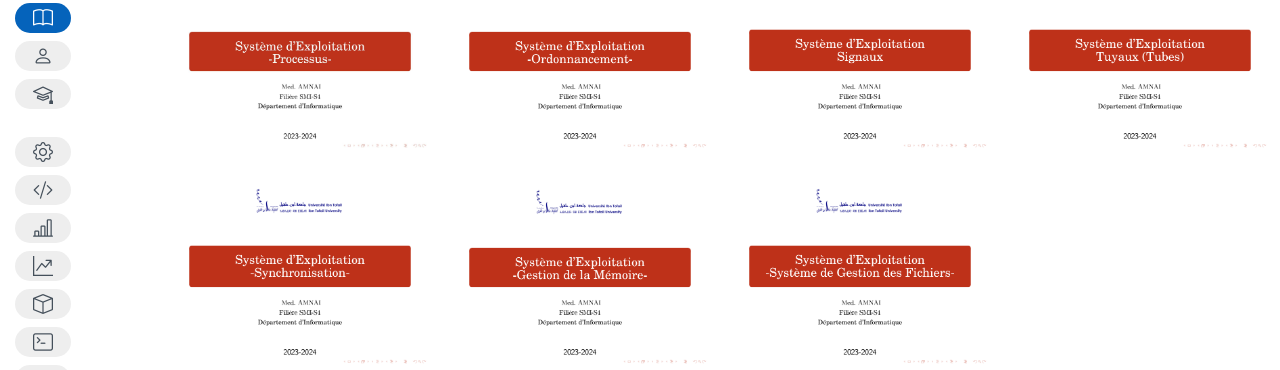
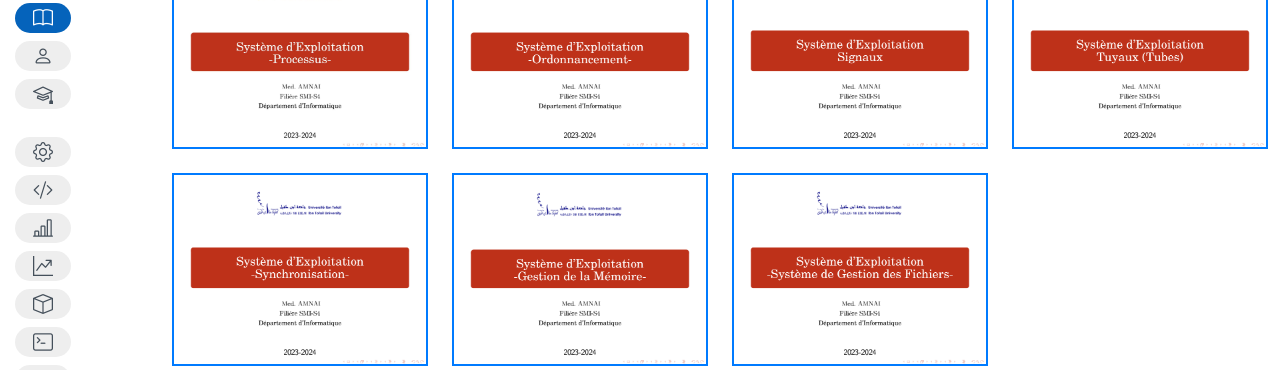
Before and after one commit to mohamed-amnai/mohamed-amnai.github.io, a plain HTML site: page cours.html in a window 1280 px wide. Shown: the part 206-576 px from the top of the page. Drawn offline with nearby package versions, Linux system fonts and the light colour scheme.

Commit message:
add border

```diff
--- a/cours.html
+++ b/cours.html
@@ -94,6 +94,11 @@
   * Author: BootstrapMade.com
   * License: https://bootstrapmade.com/license/
   ======================================================== -->
+  <style>
+    .chapter-images img {
+      border: 2px solid #007BFF; /* Add a blue border to each image */
+    }
+  </style>
 </head>
 
 <body class="index-page">
```
